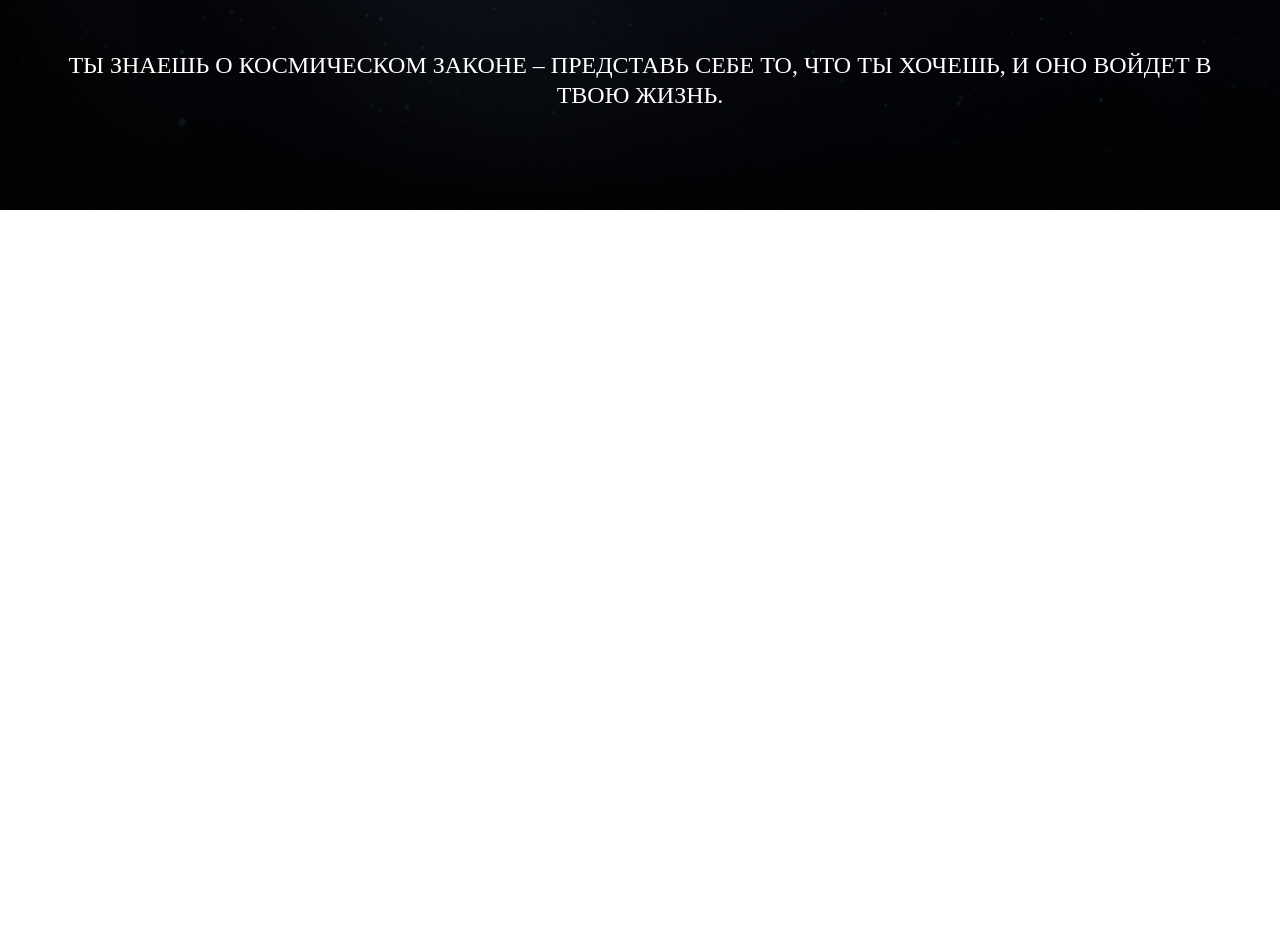
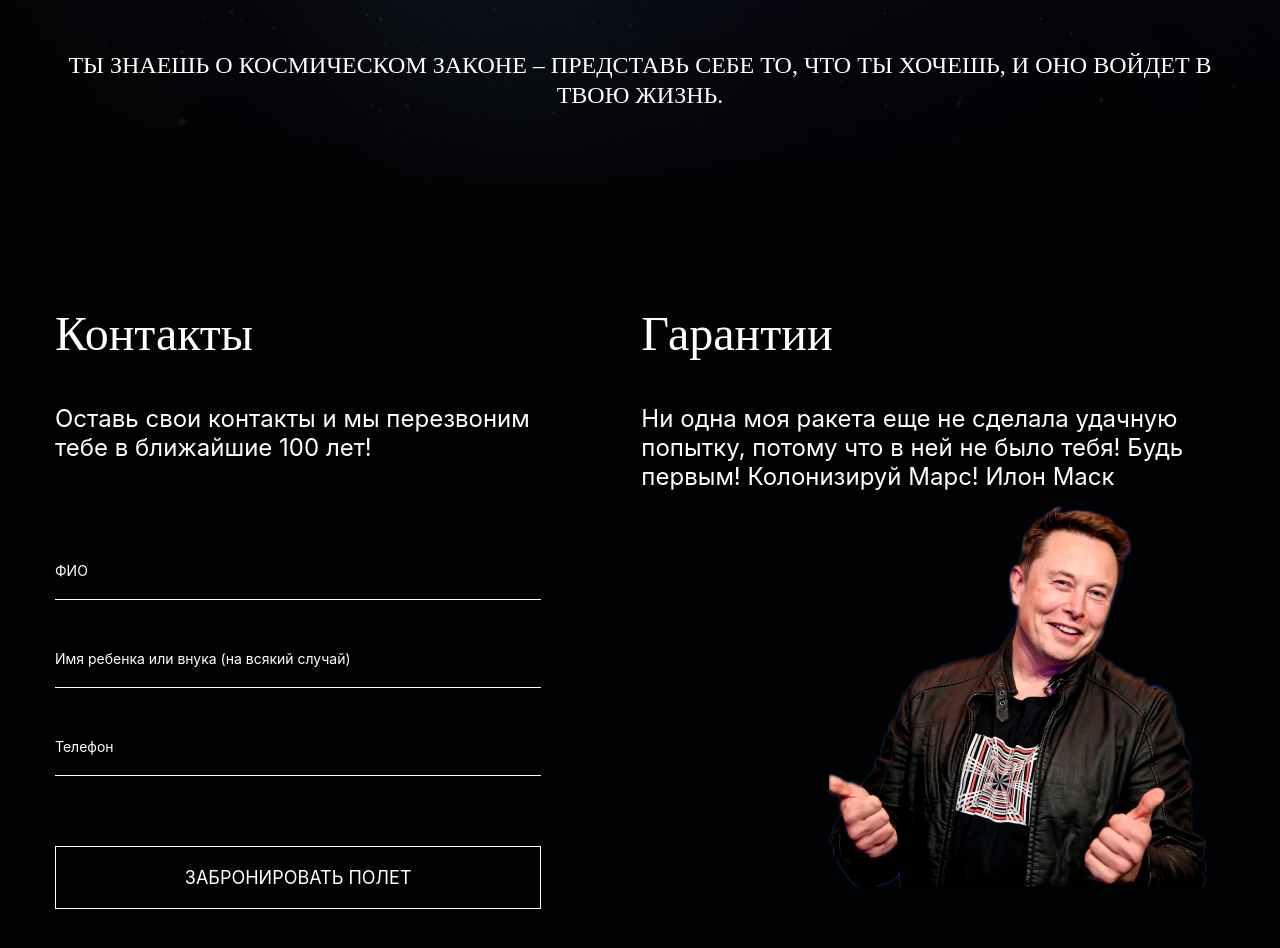
Before and after one commit to Capitan-Mugetsu/space-business, a plain HTML site: page index.html in a window 1280 px wide. Shown: the part 6819-7767 px from the top of the page. Before the commit the page ends 7029 px from the top, so only its background shows below. Drawn offline with nearby package versions, Linux system fonts and the light colour scheme; files whose address does not match are found by name; a web font is replaced by a local one.

Commit message:
section-contacts-end

```diff
--- /dev/null
+++ b/css/_contacts.css
@@ -0,0 +1,65 @@
+.contacts{
+  background-color: #010203;
+  padding-bottom: 100px;
+}
+
+.contacts__inner{
+  display: flex;
+  justify-content: space-between;
+}
+
+.contacts__box{
+  width: 500px;
+}
+
+.contacts__title{
+  padding-bottom: 46px !important;
+}
+
+.contacts__box-text{
+  font-size: 24px;
+  line-height: 29px;
+  margin-bottom: 80px;
+}
+
+.contacts__form-input{
+  background-color: #010203;
+  border: none;
+  color: #fff;
+  border-bottom: 1px solid #fff;
+  outline: none;
+  margin-bottom: 30px;
+  font-family: 'SF Pro Display', sans-serif;
+  font-size: 14px;
+  line-height: 17px;
+  padding: 20px 0;
+  width: 100%;
+}
+
+.contacts__form-input::placeholder{
+  color: #fff;
+  font-family: 'SF Pro Display', sans-serif;
+  font-size: 14px;
+  line-height: 17px;
+}
+
+.contacts__btn{
+  margin-top: 40px;
+  width: 100%;
+}
+
+.contacts__guarantees{
+  width: 600px;
+  margin-left: 100px;
+}
+
+.contacts__guarantees-text{
+  font-size: 24px;
+  line-height: 29px;
+}
+
+.contacts__guarantees-img{
+  display: flex;
+  justify-content: flex-end;
+  margin-left: auto;
+}
--- a/css/style.css
+++ b/css/style.css
@@ -6,6 +6,7 @@
 @import '_offer.css';
 @import '_services.css';
 @import '_slider.css';
+@import '_contacts.css';
 
 *,
 *::after,
@@ -48,6 +49,8 @@ body{
 
 /* !often used elements on website */
 
+
+
 .title{
   font-family: 'spaceagecyrillic';
   font-size: 48px;
@@ -56,6 +59,8 @@ body{
   padding: 100px 0;
 }
 
+
+
 .button{
   text-transform: uppercase;
   border: 1px solid #fff;
--- a/index.html
+++ b/index.html
@@ -404,7 +404,8 @@
                 </li>
               </ul>
               <p class="services__price">
-                Стоимость фотосессии в невесомости 100 000 $.  Доплати 50 000 $ и получи все фото в цветокоррекции на диске.
+                Стоимость фотосессии в невесомости 100 000 $. Доплати 50 000 $ и получи все фото в цветокоррекции на
+                диске.
               </p>
             </div>
             <div class="services__buttons">
@@ -440,6 +441,40 @@
 
       <!-- !SLIDER END -->
     </section>
+    <!-- !CONTACTS section start -->
+    <section class="contacts">
+      <div class="container">
+        <div class="contacts__inner">
+          <div class="contacts__box">
+            <h2 class="title contacts__title">
+              Контакты
+            </h2>
+            <p class="contacts__box-text">
+              Оставь свои контакты и мы перезвоним тебе в ближайшие 100 лет!
+            </p>
+            <form class="contacts__form">
+              <input type="text" class="contacts__form-input" placeholder="ФИО">
+              <input type="text" class="contacts__form-input" placeholder="Имя ребенка или внука (на всякий случай)">
+              <input type="tel" class="contacts__form-input" placeholder="Телефон">
+              <button class="button contacts__btn" type="submit">ЗАБРОНИРОВАТЬ ПОЛЕТ</button>
+            </form>
+          </div>
+
+          <div class="contacts__guarantees">
+            <h2 class="title contacts__title">
+              Гарантии
+            </h2>
+            <p class="contacts__guarantees-text">
+              Ни одна моя ракета еще не сделала удачную попытку, потому что в ней не было тебя!
+              Будь первым! Колонизируй Марс!
+              Илон Маск
+            </p>
+            <img class="contacts__guarantees-img" src="images/mask-guarantees.png" alt="mask">
+          </div>
+        </div>
+      </div>
+    </section>
+    <!-- !CONTACTS section end -->
   </main>
   <!-- !main  END -->
 
```
Also changed, not shown: images/mask-guarantees.png (added).
